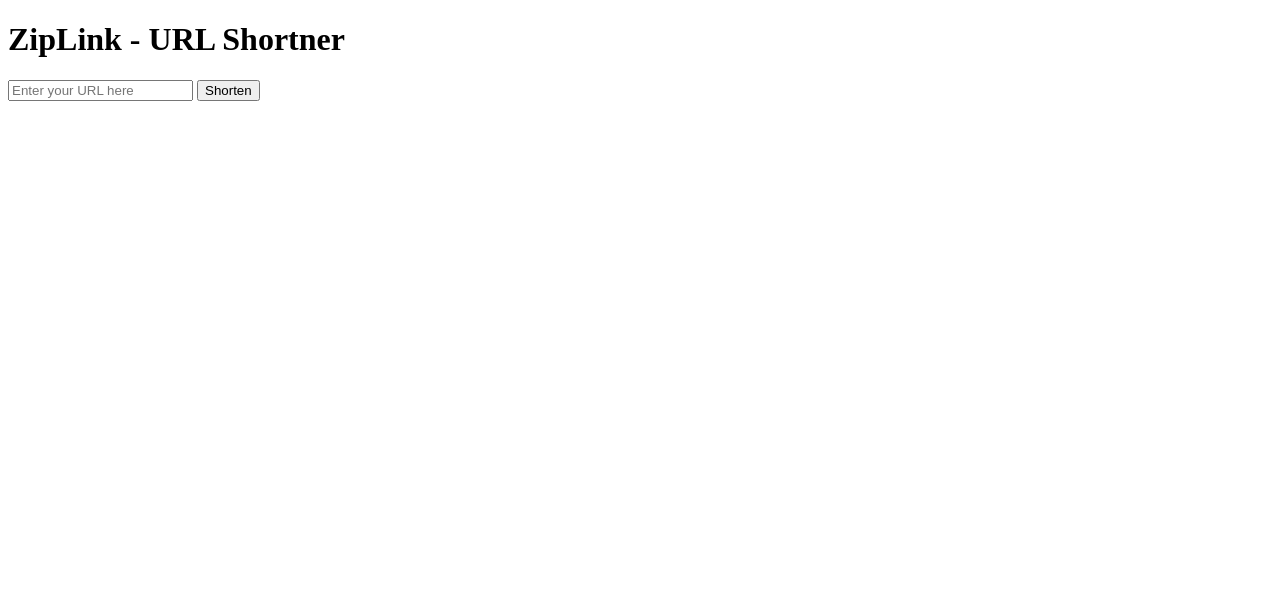
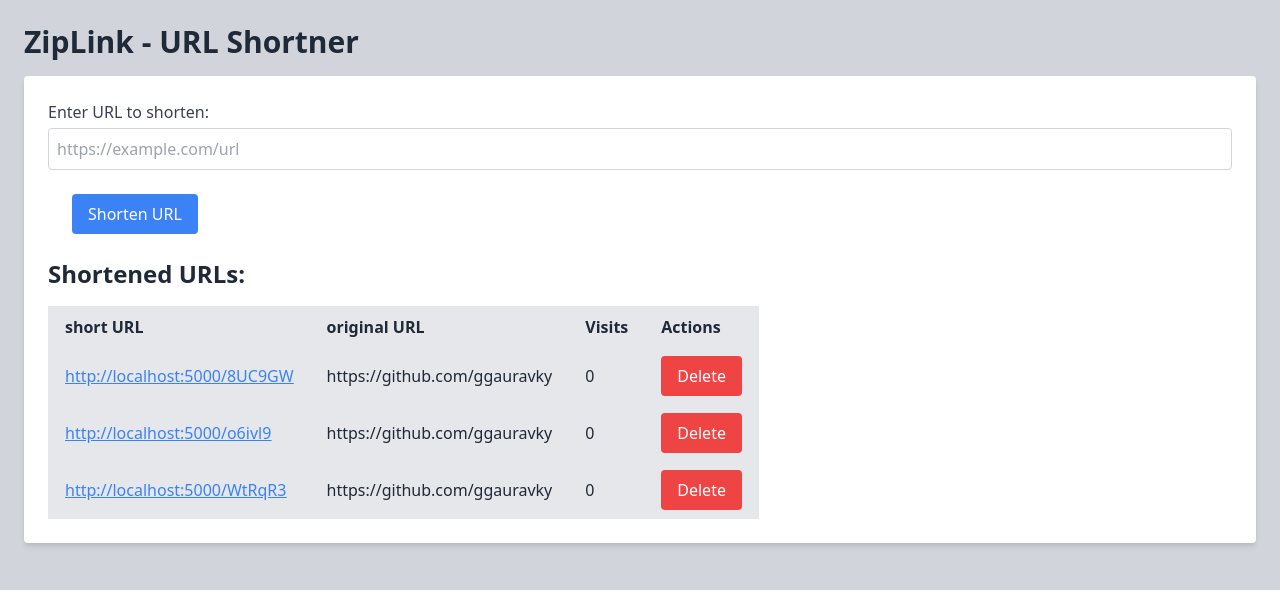
Before and after one commit to ggauravky/ZipLink, a Flask app: page / in a window 1280 px wide. Shown: the top 590 px of the page. Run offline with Flask 3, Linux system fonts and the light colour scheme; data comes from the database, SQL or seed files in the repository; both versions use the stored data as it was after the commit; some libraries are stand-ins or nearby versions.

Commit message:
Handle Jinja Templates and frontend

```diff
--- a/templates/index.html
+++ b/templates/index.html
@@ -4,12 +4,75 @@
     <meta charset="UTF-8">
     <meta name="viewport" content="width=device-width, initial-scale=1.0">
     <title>ZipLink - URL Shortner</title>
+    <script src="https://cdn.tailwindcss.com"></script>
 </head>
-<body>
-    <h1>ZipLink - URL Shortner</h1>
-    <form action="/shorten" method="post">
-        <input type="text" name="url" placeholder="Enter your URL here" required>
-        <button type="submit">Shorten</button>
-    </form>
+<body class="bg-gray-300 text-gray-800 font-sans p-6">
+    <div class="main">
+        <h1 class="text-3xl font-bold mb-4">ZipLink - URL Shortner</h1>
+
+        <form method="post" class="bg-white shadow-md rounded p-6 mb-6 space-y-4">
+            <label class="block">
+                <span class="text-gray-700">Enter URL to shorten:</span>
+                <input
+                    type="text"
+                    name="url"
+                    placeholder="https://example.com/url"
+                    class="mt-1 block w-full border border-gray-300 rounded p-2 focus:outline-none focus:ring-2 focus:ring-blue-500"
+                    required
+
+            </label>
+            <button
+                    type="submit"
+                    class="p- m-6 bg-blue-500 text-white px-4 py-2 rounded hover:bg-blue-600 transition-colors duration-200 "
+                >Shorten URL</button>
+
+
+        </form>
+
+        <h2 class="text-2xl font-semibold mb-4">Shortened URLs:</h2>
+        {% if all_urls %}
+        <div>
+            <table class="bg-gray-200">
+                <thead class="bg-gray-200"
+                <tr>
+                    <th class="border px-4 py-2 text-left">short URL</th>
+                    <th class="border px-4 py-2 text-left">original URL</th>
+                    <th class="border px-4 py-2 text-left">Visits</th>
+                    <th class="border px-4 py-2 text-left">Actions</th>
+                </tr>
+                </thead>
+                <tbody>
+                    {% for url in all_urls %}
+
+                    <tr class="hover:bg-gray-100">
+                        <td class="border px-4 py-2 text-blue-600 underline">
+                            <a href="/{{url[1]}}" target="_blank" class="text-blue-500 hover:underline">
+                                http://localhost:5000/{{url[1]}}
+                            </a>
+                        </td>
+                        <td class="border px-4 py-2">{{url[0]}}</td>
+                        <td class="border px-4 py-2">{{url[2]}}</td>
+                        <td class="border px-4 py-2">
+                            <form
+                            action="/delete/{{url[1]}}"
+                            method="post"
+                            onsubmit="return confirm('Delete this URL?');"
+                            >
+                            <button type="submit" class="bg-red-500 text-white px-4 py-2 rounded hover:bg-red-600 transition-colors duration-200"
+                                >Delete</button>
+                            </form>
+                        </td>
+                    </tr>
+
+                    {% endfor %}
+                </tbody>
+            </table>
+        </div>
+
+        {% else %}
+        <p class="text-gray-600">No shortened URLs available.</p>
+
+        {% endif %}
+    </div>
 </body>
 </html>
```
Also changed, not shown: database.db.
